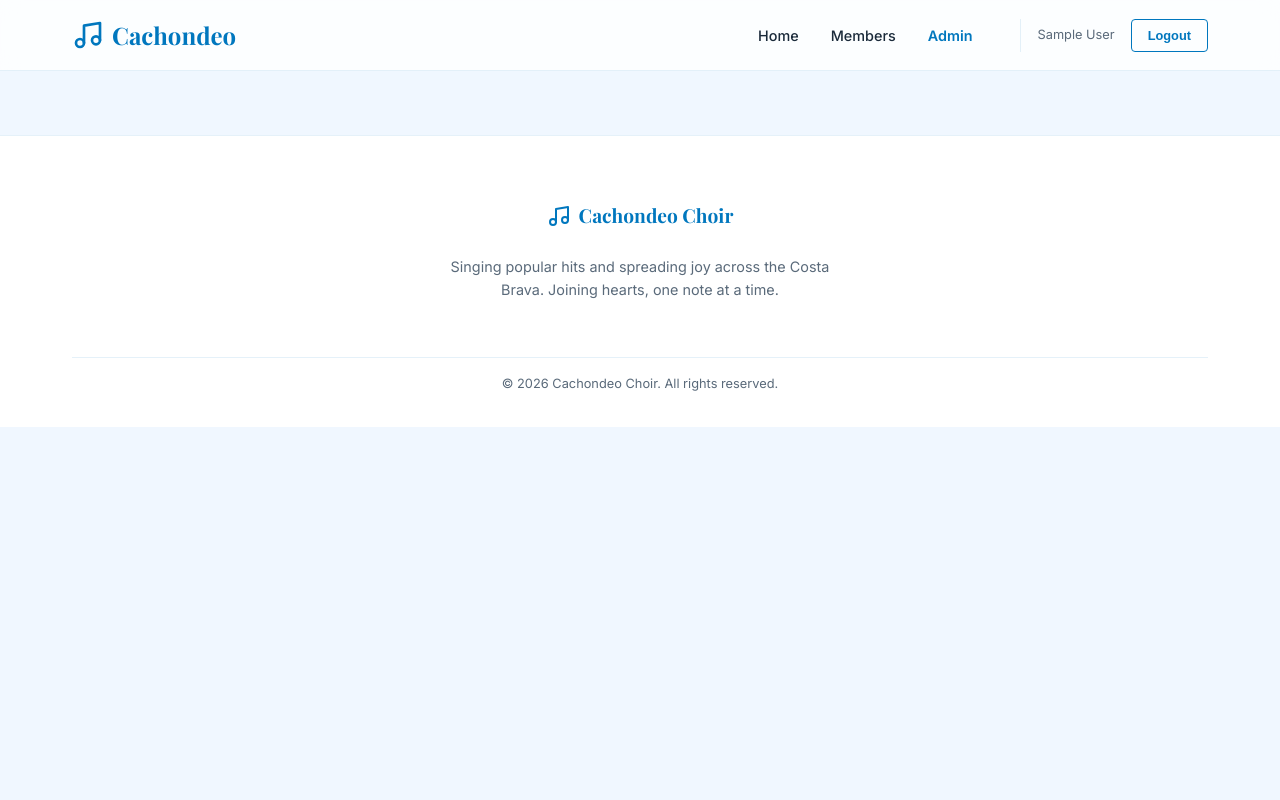
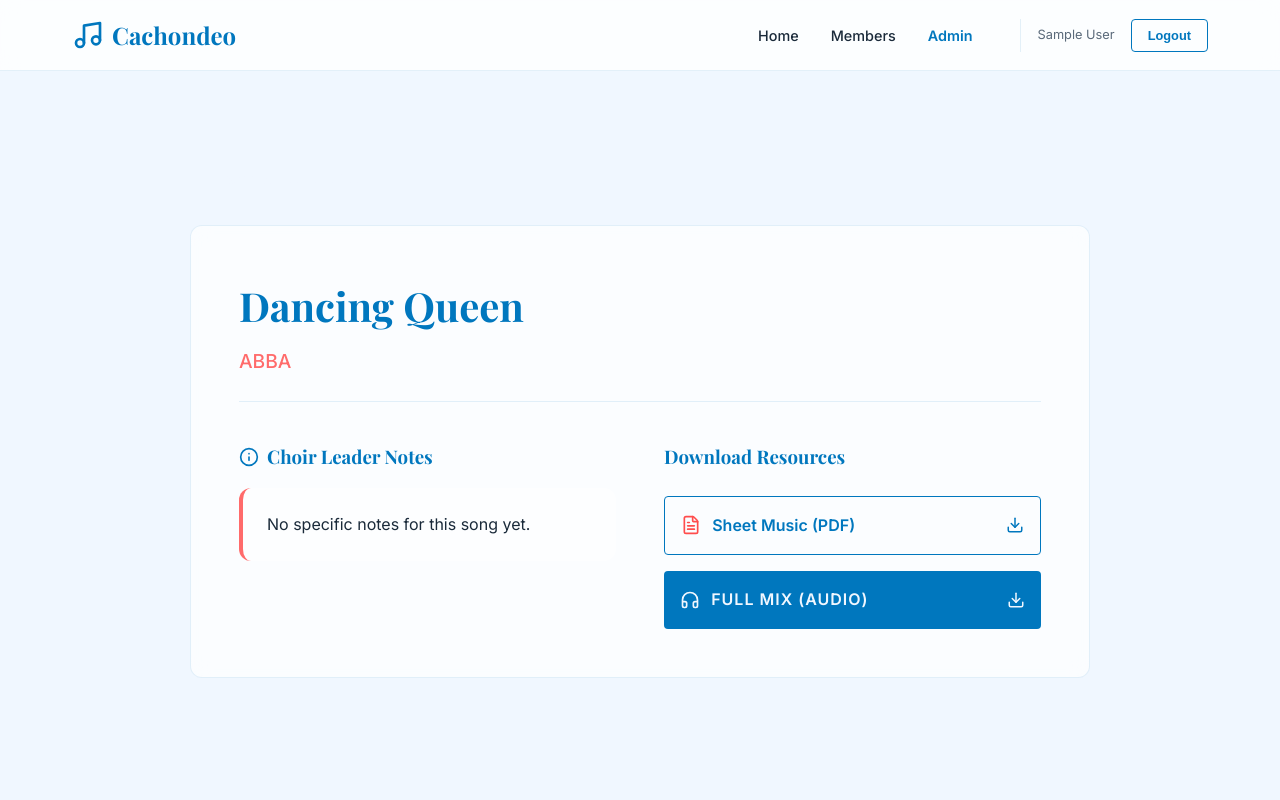
Before and after one commit to Spondycode/cachondeo1, a React (Vite) app: page /members/song/1 in a window 1280 px wide. Shown: the top 800 px of the page. Built offline with nearby package versions, Linux system fonts and the light colour scheme; sample sign-in values are in the browser's storage.

Commit message:
feat: Implement dedicated song detail page and link from the members list.

```diff
--- a/index.html
+++ b/index.html
@@ -4,7 +4,7 @@
     <meta charset="UTF-8" />
     <link rel="icon" type="image/svg+xml" href="/vite.svg" />
     <meta name="viewport" content="width=device-width, initial-scale=1.0" />
-    <title>cachondeo1</title>
+    <title>cachondeo</title>
   </head>
   <body>
     <div id="root"></div>
--- a/src/App.jsx
+++ b/src/App.jsx
@@ -10,6 +10,7 @@
 import AdminRoute from './components/AdminRoute';
 import Admin from './pages/Admin';
 import EditSong from './pages/EditSong';
+import SongDetail from './pages/SongDetail';
 
 function App() {
   return (
@@ -26,6 +27,14 @@
                 element={
                   <ProtectedRoute>
                     <Members />
+                  </ProtectedRoute>
+                }
+              />
+              <Route
+                path="/members/song/:id"
+                element={
+                  <ProtectedRoute>
+                    <SongDetail />
                   </ProtectedRoute>
                 }
               />
--- a/src/pages/Members.jsx
+++ b/src/pages/Members.jsx
@@ -1,6 +1,7 @@
 import React from 'react';
-import { FileText, Music, Download } from 'lucide-react';
+import { FileText, Music, Download, ChevronRight } from 'lucide-react';
 import { motion } from 'framer-motion';
+import { Link } from 'react-router-dom';
 
 const Members = () => {
     const [songs, setSongs] = React.useState([]);
@@ -37,8 +38,11 @@
                             padding: '1.5rem 2rem'
                         }}
                     >
-                        <div style={{ flex: 1 }}>
-                            <h3 style={{ fontSize: '1.3rem', marginBottom: '0.2rem', color: 'var(--secondary)' }}>{song.title}</h3>
+                        <Link to={`/members/song/${song.id}`} style={{ flex: 1, textDecoration: 'none', display: 'block' }}>
+                            <div style={{ cursor: 'pointer' }}>
+                                <h3 style={{ fontSize: '1.3rem', marginBottom: '0.2rem', color: 'var(--secondary)', display: 'flex', alignItems: 'center', gap: '0.5rem' }}>
+                                    {song.title} <ChevronRight size={18} style={{ opacity: 0.5 }} />
+                                </h3>
                                 <p style={{ color: 'var(--accent)', fontSize: '0.9rem', marginBottom: '0.8rem', fontWeight: '500' }}>{song.composer}</p>
 
                                 {song.description && (
@@ -52,11 +56,22 @@
                                         borderLeft: '3px solid var(--accent)',
                                         lineHeight: '1.4'
                                     }}>
-                                    {song.description}
+                                        {song.description.length > 150 ? `${song.description.substring(0, 150)}...` : song.description}
                                     </div>
                                 )}
+                            </div>
+                        </Link>
 
-                            {/* Part Tracks */}
+                        <div style={{ flex: 1, display: song.description || (song.sopranoAudio || song.altoAudio || song.tenorAudio || song.bassAudio) ? 'none' : 'block' }}>
+                            {/* Empty space if no description and no parts, to maintain layout if needed,
+                                but actually we want the link to take precedence.
+                                The logic above wrapped the whole info area. */}
+                        </div>
+
+                        <div style={{ flexBasis: '100%', display: 'none' }}></div> {/* Spacer for wrap if needed */}
+
+                        <div style={{ flex: 2 }}>
+                            {/* Part Tracks (Moved outside the link to ensure they work) */}
                             {(song.sopranoAudio || song.altoAudio || song.tenorAudio || song.bassAudio) && (
                                 <div style={{ display: 'flex', flexWrap: 'wrap', gap: '0.5rem', marginTop: '0.5rem' }}>
                                     <span style={{ fontSize: '0.75rem', color: 'var(--text-muted)', width: '100%', marginBottom: '0.2rem' }}>Practice Tracks:</span>
--- /dev/null
+++ b/src/pages/SongDetail.jsx
@@ -0,0 +1,141 @@
+import React, { useState, useEffect } from 'react';
+import { useParams, useNavigate, Link } from 'react-router-dom';
+import { Music, FileText, ArrowLeft, Download, Info, Headphones } from 'lucide-react';
+import { motion } from 'framer-motion';
+
+const SongDetail = () => {
+    const { id } = useParams();
+    const navigate = useNavigate();
+    const [song, setSong] = useState(null);
+
+    useEffect(() => {
+        const songs = JSON.parse(localStorage.getItem('choir_songs') || '[]');
+        const foundSong = songs.find(s => s.id === parseInt(id));
+        if (foundSong) {
+            setSong(foundSong);
+        } else {
+            navigate('/members');
+        }
+    }, [id, navigate]);
+
+    if (!song) return <div className="container" style={{ padding: '6rem 0' }}>Loading...</div>;
+
+    const practiceTracks = [
+        { label: 'Soprano', url: song.sopranoAudio },
+        { label: 'Alto', url: song.altoAudio },
+        { label: 'Tenor', url: song.tenorAudio },
+        { label: 'Bass', url: song.bassAudio },
+    ].filter(track => track.url);
+
+    return (
+        <div className="container" style={{ padding: '6rem 0' }}>
+            <motion.div
+                initial={{ opacity: 0, y: 20 }}
+                animate={{ opacity: 1, y: 0 }}
+                style={{ maxWidth: '900px', margin: '0 auto' }}
+            >
+                <Link
+                    to="/members"
+                    style={{
+                        display: 'flex',
+                        alignItems: 'center',
+                        gap: '0.5rem',
+                        color: 'var(--primary)',
+                        textDecoration: 'none',
+                        marginBottom: '2rem',
+                        fontWeight: '500'
+                    }}
+                >
+                    <ArrowLeft size={20} /> Back to Repertoire
+                </Link>
+
+                <div className="glass-card" style={{ padding: '3rem' }}>
+                    <div style={{ marginBottom: '2.5rem', borderBottom: '1px solid var(--glass-border)', paddingBottom: '1.5rem' }}>
+                        <h1 style={{ color: 'var(--secondary)', fontSize: '2.5rem', marginBottom: '0.5rem' }}>{song.title}</h1>
+                        <p style={{ color: 'var(--accent)', fontSize: '1.2rem', fontWeight: '500' }}>{song.composer}</p>
+                    </div>
+
+                    <div style={{ display: 'grid', gridTemplateColumns: '1fr 1fr', gap: '3rem' }}>
+                        {/* Info Section */}
+                        <div>
+                            <div style={{ marginBottom: '2rem' }}>
+                                <h3 style={{ display: 'flex', alignItems: 'center', gap: '0.5rem', color: 'var(--secondary)', marginBottom: '1rem' }}>
+                                    <Info size={20} /> Choir Leader Notes
+                                </h3>
+                                <div style={{
+                                    background: 'rgba(255, 255, 255, 0.5)',
+                                    padding: '1.5rem',
+                                    borderRadius: '12px',
+                                    borderLeft: '4px solid var(--accent)',
+                                    lineHeight: '1.6',
+                                    color: 'var(--text-main)'
+                                }}>
+                                    {song.description || "No specific notes for this song yet."}
+                                </div>
+                            </div>
+                        </div>
+
+                        {/* Resources Section */}
+                        <div>
+                            <h3 style={{ color: 'var(--secondary)', marginBottom: '1.5rem' }}>Download Resources</h3>
+
+                            <div style={{ display: 'flex', flexDirection: 'column', gap: '1rem' }}>
+                                {/* PDF */}
+                                {song.pdf && (
+                                    <a href={song.pdf} target="_blank" rel="noopener noreferrer" className="btn-outline" style={{ display: 'flex', alignItems: 'center', justifyContent: 'space-between', padding: '1rem' }}>
+                                        <span style={{ display: 'flex', alignItems: 'center', gap: '0.7rem' }}>
+                                            <FileText size={20} color="#ff4d4d" /> Sheet Music (PDF)
+                                        </span>
+                                        <Download size={18} />
+                                    </a>
+                                )}
+
+                                {/* Full Mix */}
+                                {song.audio && (
+                                    <a href={song.audio} target="_blank" rel="noopener noreferrer" className="btn-primary" style={{ display: 'flex', alignItems: 'center', justifyContent: 'space-between', padding: '1rem' }}>
+                                        <span style={{ display: 'flex', alignItems: 'center', gap: '0.7rem' }}>
+                                            <Headphones size={20} /> Full Mix (Audio)
+                                        </span>
+                                        <Download size={18} />
+                                    </a>
+                                )}
+
+                                {/* Practice Tracks */}
+                                {practiceTracks.length > 0 && (
+                                    <div style={{ marginTop: '1rem' }}>
+                                        <h4 style={{ fontSize: '0.9rem', color: 'var(--text-muted)', marginBottom: '0.8rem', textTransform: 'uppercase', letterSpacing: '0.05em' }}>
+                                            Practice Tracks by Part
+                                        </h4>
+                                        <div style={{ display: 'grid', gridTemplateColumns: '1fr 1fr', gap: '0.8rem' }}>
+                                            {practiceTracks.map(track => (
+                                                <a
+                                                    key={track.label}
+                                                    href={track.url}
+                                                    target="_blank"
+                                                    rel="noopener noreferrer"
+                                                    className="btn-outline"
+                                                    style={{
+                                                        display: 'flex',
+                                                        alignItems: 'center',
+                                                        justifyContent: 'center',
+                                                        gap: '0.5rem',
+                                                        fontSize: '0.85rem',
+                                                        padding: '0.6rem'
+                                                    }}
+                                                >
+                                                    <Music size={16} /> {track.label}
+                                                </a>
+                                            ))}
+                                        </div>
+                                    </div>
+                                )}
+                            </div>
+                        </div>
+                    </div>
+                </div>
+            </motion.div>
+        </div>
+    );
+};
+
+export default SongDetail;
```
Lines whose indentation alone changed are shown as unchanged.
